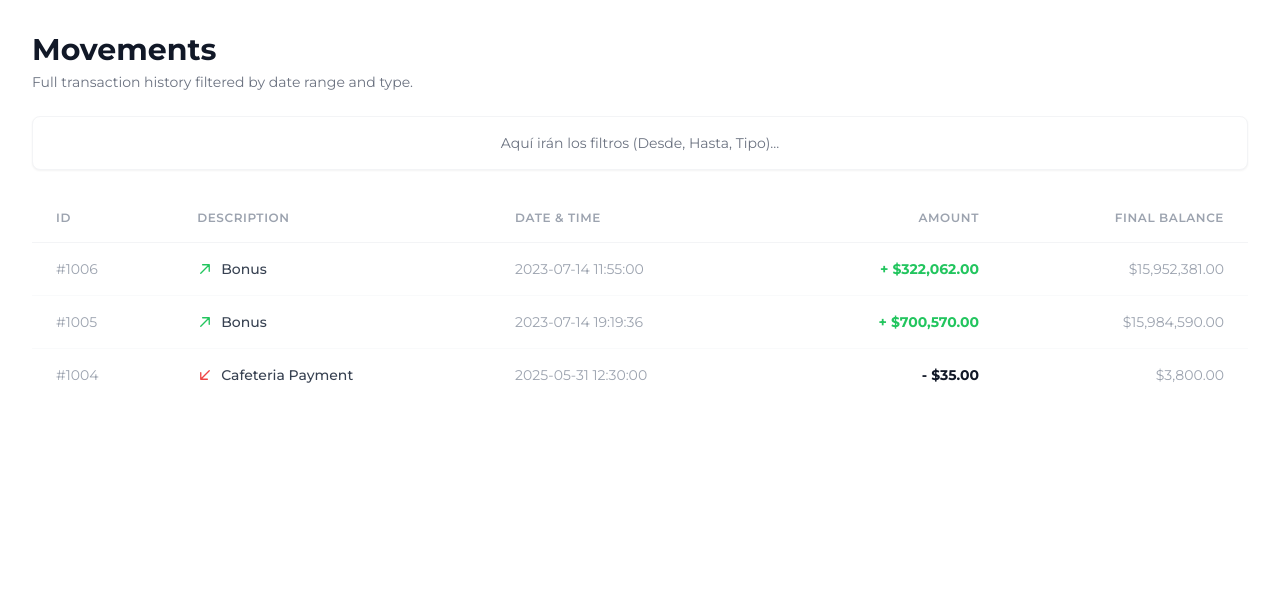
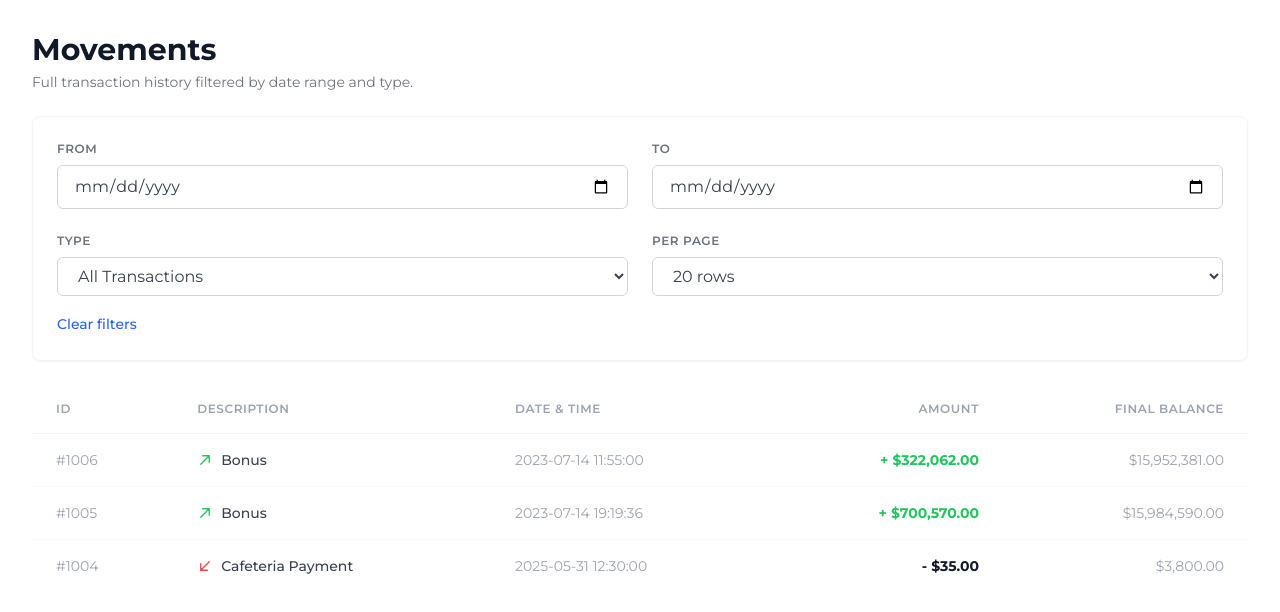
Before and after one commit to elujs/web-banco-universitario, a Vue app: page /mis-movimientos in a window 1280 px wide. Shown: the top 612 px of the page. Built offline with nearby package versions, Linux system fonts and the light colour scheme.

Commit message:
movements: panel de filtros (fechas, tipo y paginacion)

```diff
--- a/src/components/banca/movements/MovementFilters.vue
+++ b/src/components/banca/movements/MovementFilters.vue
@@ -1,8 +1,45 @@
 <script setup>
+// Por ahora es solo el diseño visual. La lógica reactiva irá en un commit posterior.
 </script>
 
 <template>
-  <div class="mb-6 p-4 bg-white rounded-lg border border-gray-100 shadow-sm">
-    <p class="text-gray-500 text-sm text-center">Aquí irán los filtros (Desde, Hasta, Tipo)...</p>
+  <div class="mb-6 p-6 bg-white rounded-lg border border-gray-100 shadow-sm">
+    <div class="grid grid-cols-1 md:grid-cols-2 gap-6">
+
+      <div>
+        <label class="block text-xs font-semibold text-gray-500 uppercase tracking-wider mb-2">From</label>
+        <input type="date" class="w-full px-4 py-2 text-gray-700 bg-white border border-gray-300 rounded-md focus:border-blue-500 focus:outline-none focus:ring-1 focus:ring-blue-500 transition-colors" />
+      </div>
+
+      <div>
+        <label class="block text-xs font-semibold text-gray-500 uppercase tracking-wider mb-2">To</label>
+        <input type="date" class="w-full px-4 py-2 text-gray-700 bg-white border border-gray-300 rounded-md focus:border-blue-500 focus:outline-none focus:ring-1 focus:ring-blue-500 transition-colors" />
+      </div>
+
+      <div>
+        <label class="block text-xs font-semibold text-gray-500 uppercase tracking-wider mb-2">Type</label>
+        <select class="w-full px-4 py-2 text-gray-700 bg-white border border-gray-300 rounded-md focus:border-blue-500 focus:outline-none focus:ring-1 focus:ring-blue-500 transition-colors">
+          <option value="">All Transactions</option>
+          <option value="1">Credits (+)</option>
+          <option value="-1">Debits (-)</option>
+        </select>
+      </div>
+
+      <div>
+        <label class="block text-xs font-semibold text-gray-500 uppercase tracking-wider mb-2">Per Page</label>
+        <select class="w-full px-4 py-2 text-gray-700 bg-white border border-gray-300 rounded-md focus:border-blue-500 focus:outline-none focus:ring-1 focus:ring-blue-500 transition-colors">
+          <option value="10">10 rows</option>
+          <option value="20" selected>20 rows</option>
+          <option value="50">50 rows</option>
+        </select>
+      </div>
+
+    </div>
+
+    <div class="mt-4">
+      <button class="text-sm text-blue-600 hover:text-blue-800 font-medium transition-colors">
+        Clear filters
+      </button>
+    </div>
   </div>
 </template>
```
